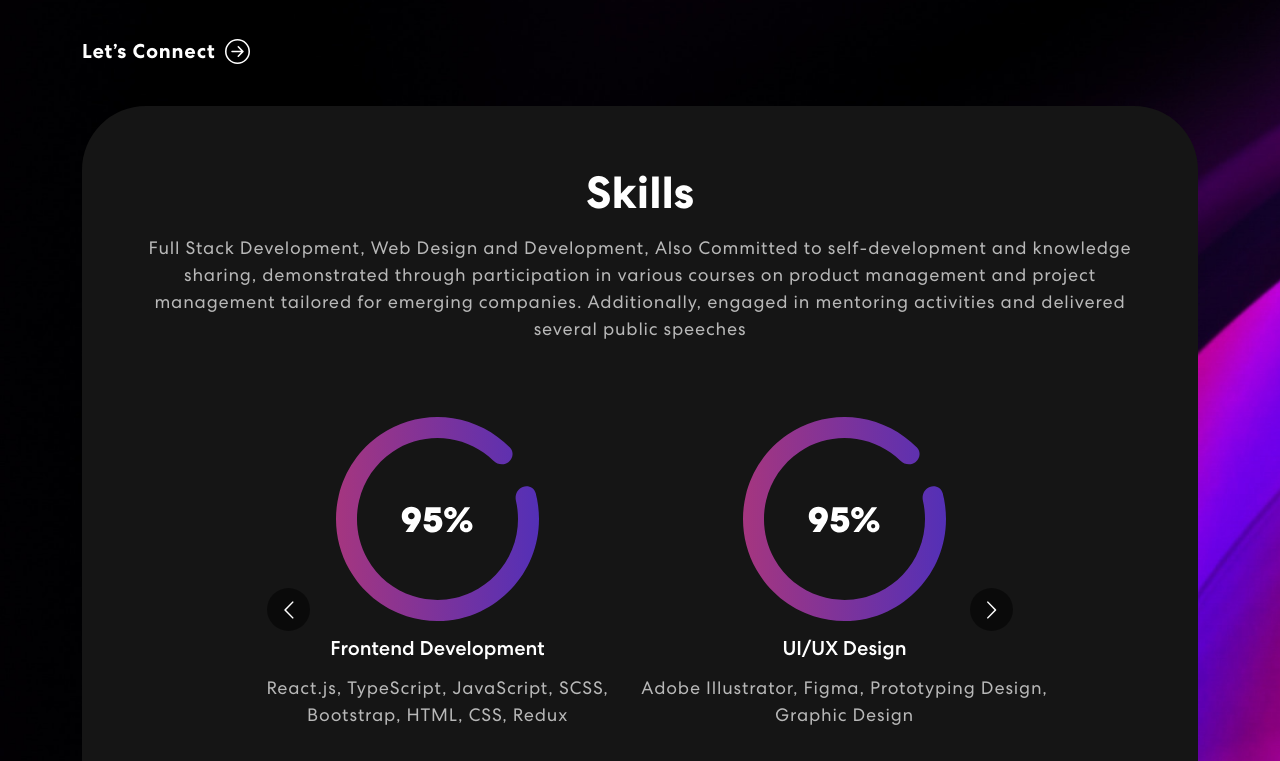
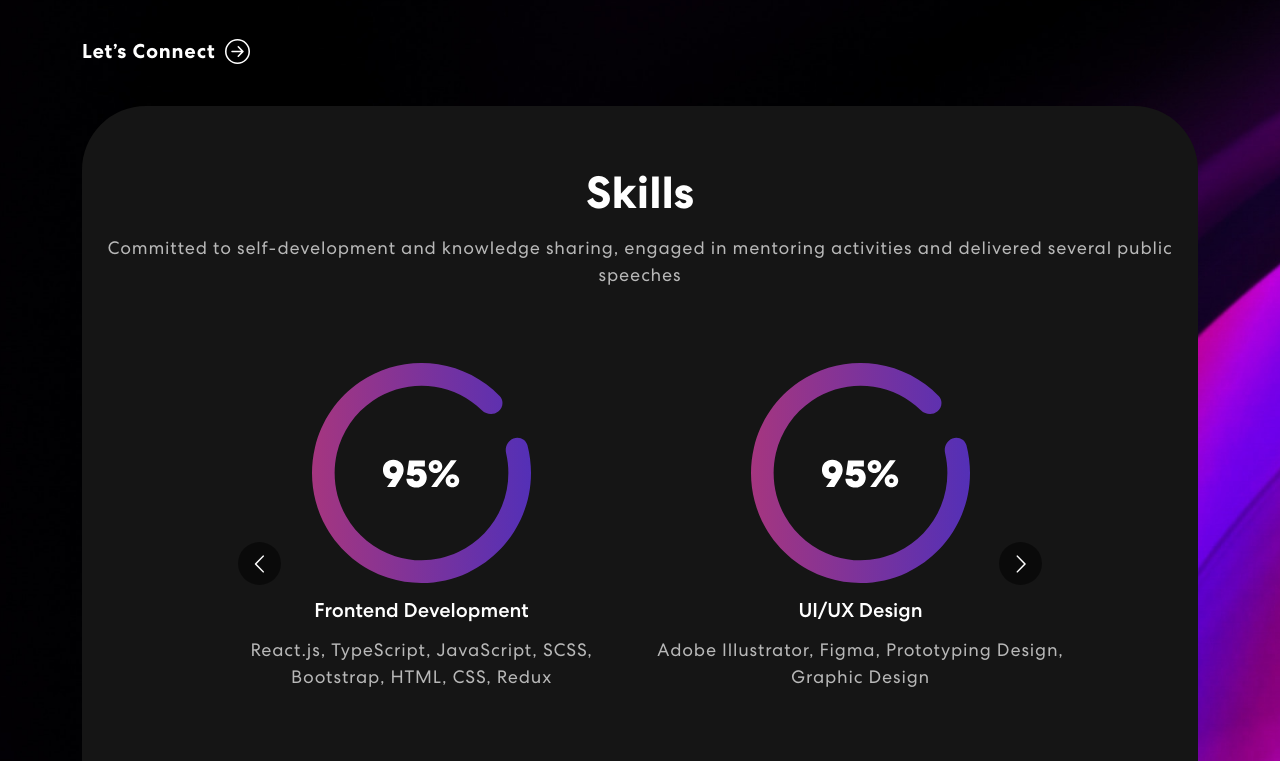
Before and after one commit to SufanaH/Portfolio, a React (Vite) app: page / in a window 1280 px wide. Shown: the part 696-1457 px from the top of the page. Built offline with nearby package versions, Linux system fonts and the light colour scheme.

Commit message:
fourth commit

```diff
--- a/src/components/skills/Skills.tsx
+++ b/src/components/skills/Skills.tsx
@@ -34,11 +34,7 @@ const Skills: React.FC = () => {
             <div className="skill-bx wow zoomIn">
               <h2>Skills</h2>
               <p>
-                Full Stack Development, Web Design and Development, Also
-                Committed to self-development and knowledge sharing,
-                demonstrated through participation in various courses on product
-                management and project management tailored for emerging
-                companies. Additionally, engaged in mentoring activities and
+                Committed to self-development and knowledge sharing, engaged in mentoring activities and
                 delivered several public speeches
               </p>
               <Carousel
--- a/src/components/skills/_Skills.scss
+++ b/src/components/skills/_Skills.scss
@@ -6,7 +6,7 @@
     background: #151515;
     border-radius: 64px;
     text-align: center;
-    padding: 60px 50px;
+    padding: 60px 10px;
     margin-top: -60px;
 
     h2 {
```
